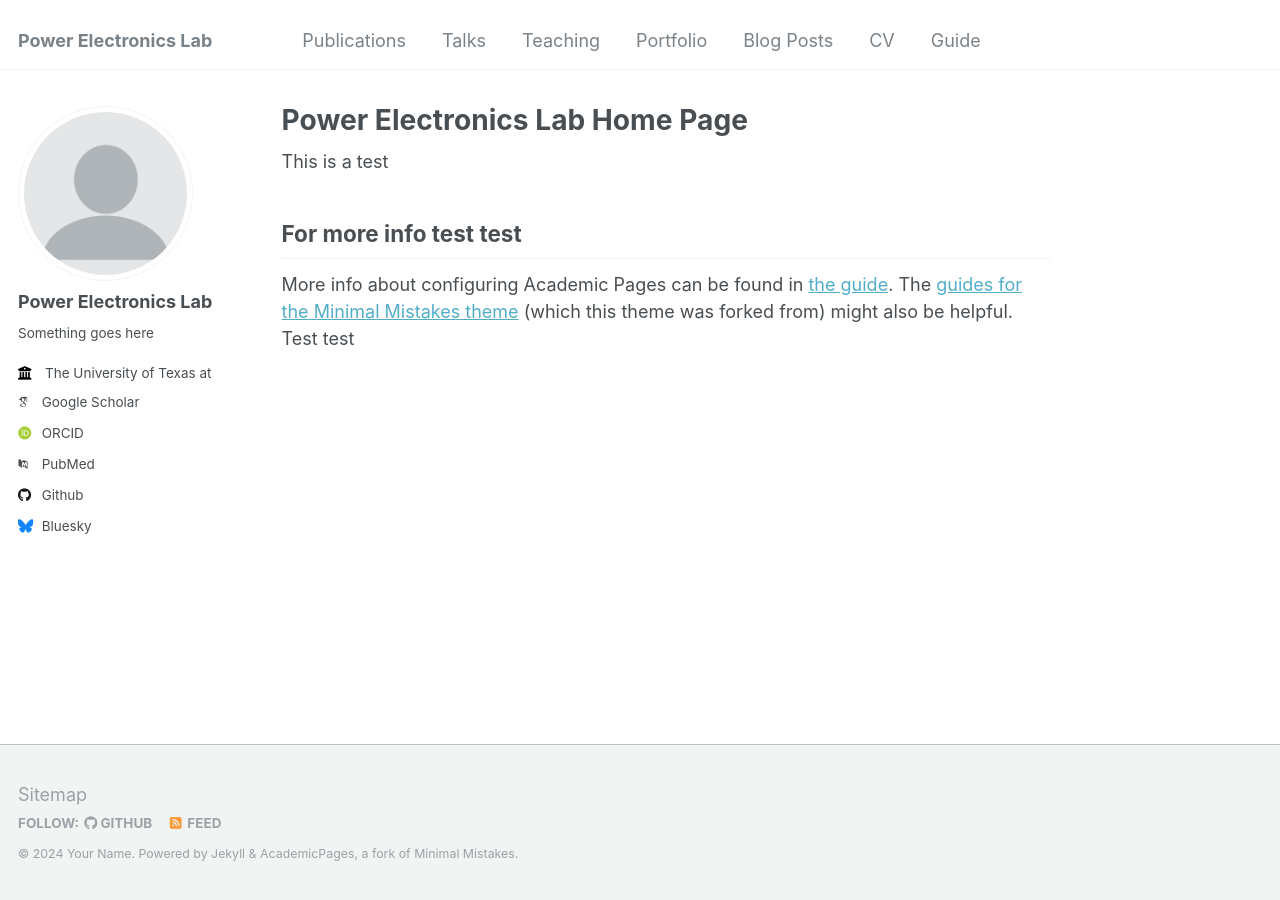
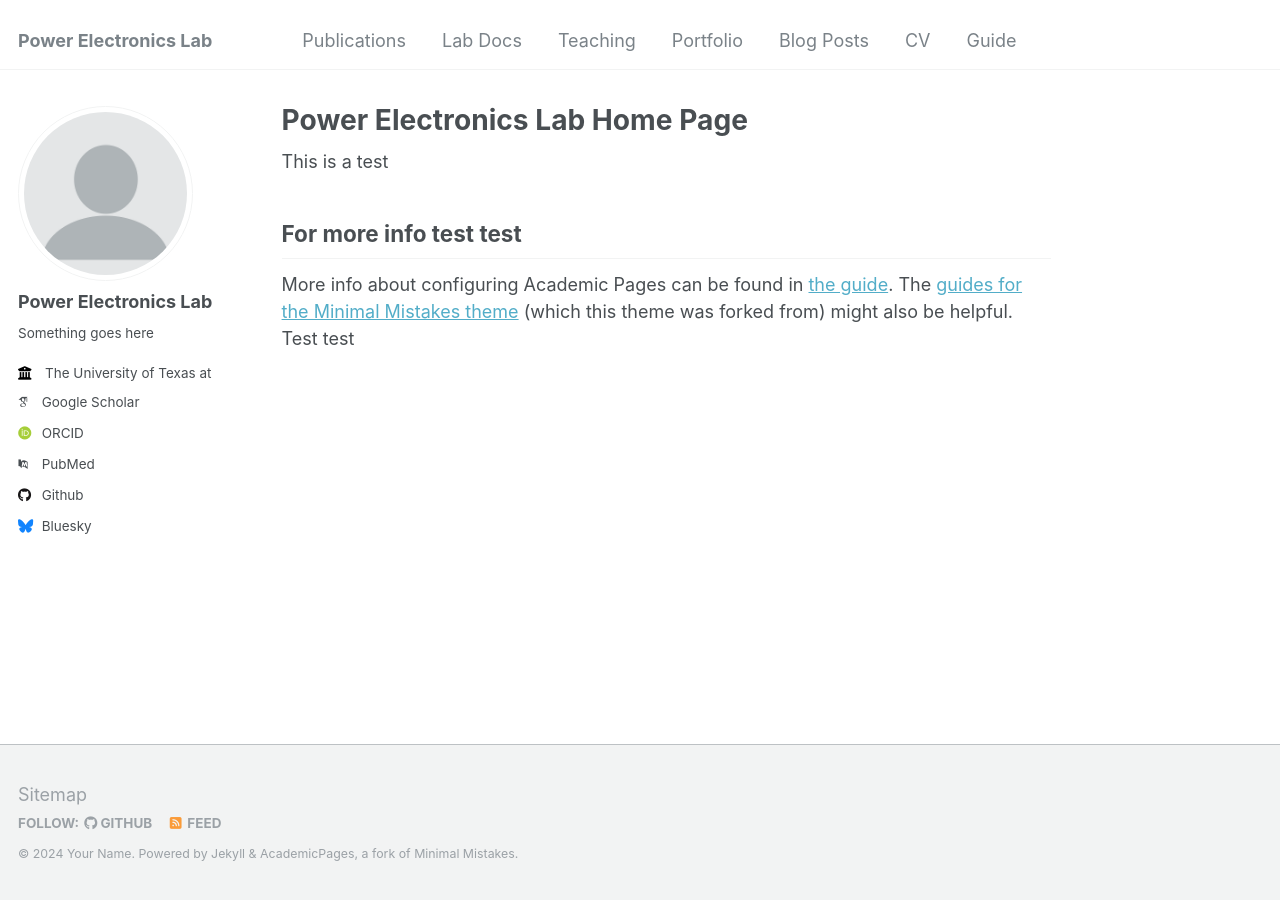
Before and after one commit to Elimaxie/elimaxie.github.io, a Jekyll site: the page built from _pages/about.md, in a window 1280 px wide. Built offline with Jekyll 4.4.1, drawn with Linux system fonts in a browser that asks for light colours; some web fonts are replaced.

Commit message:
Update navigation.yml

```diff
--- a/_data/navigation.yml
+++ b/_data/navigation.yml
@@ -8,7 +8,7 @@ main:
   - title: "Publications"
     url: /publications/
 
-  - title: "Talks"
+  - title: "Lab Docs"
     url: /talks/
 
   - title: "Teaching"
```
